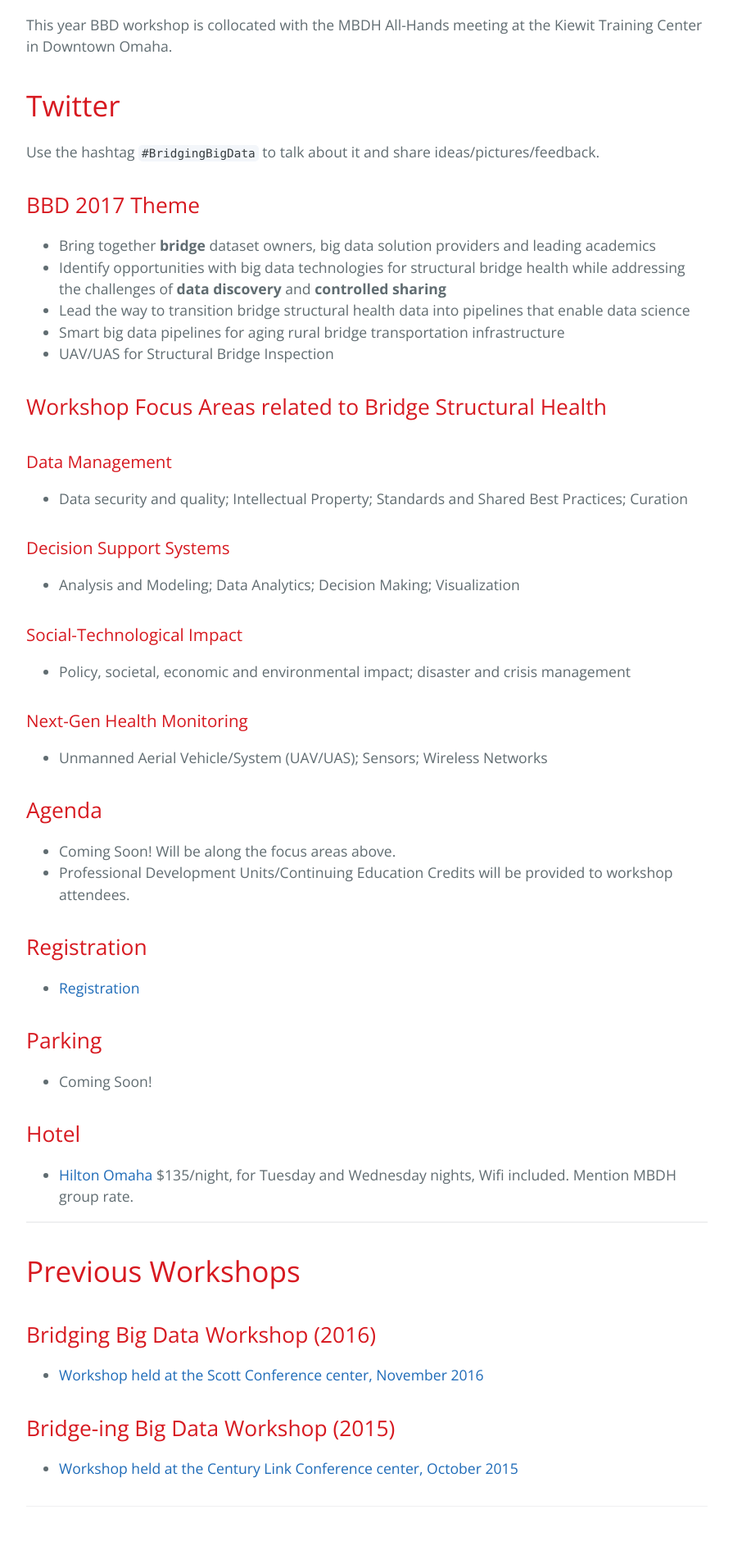
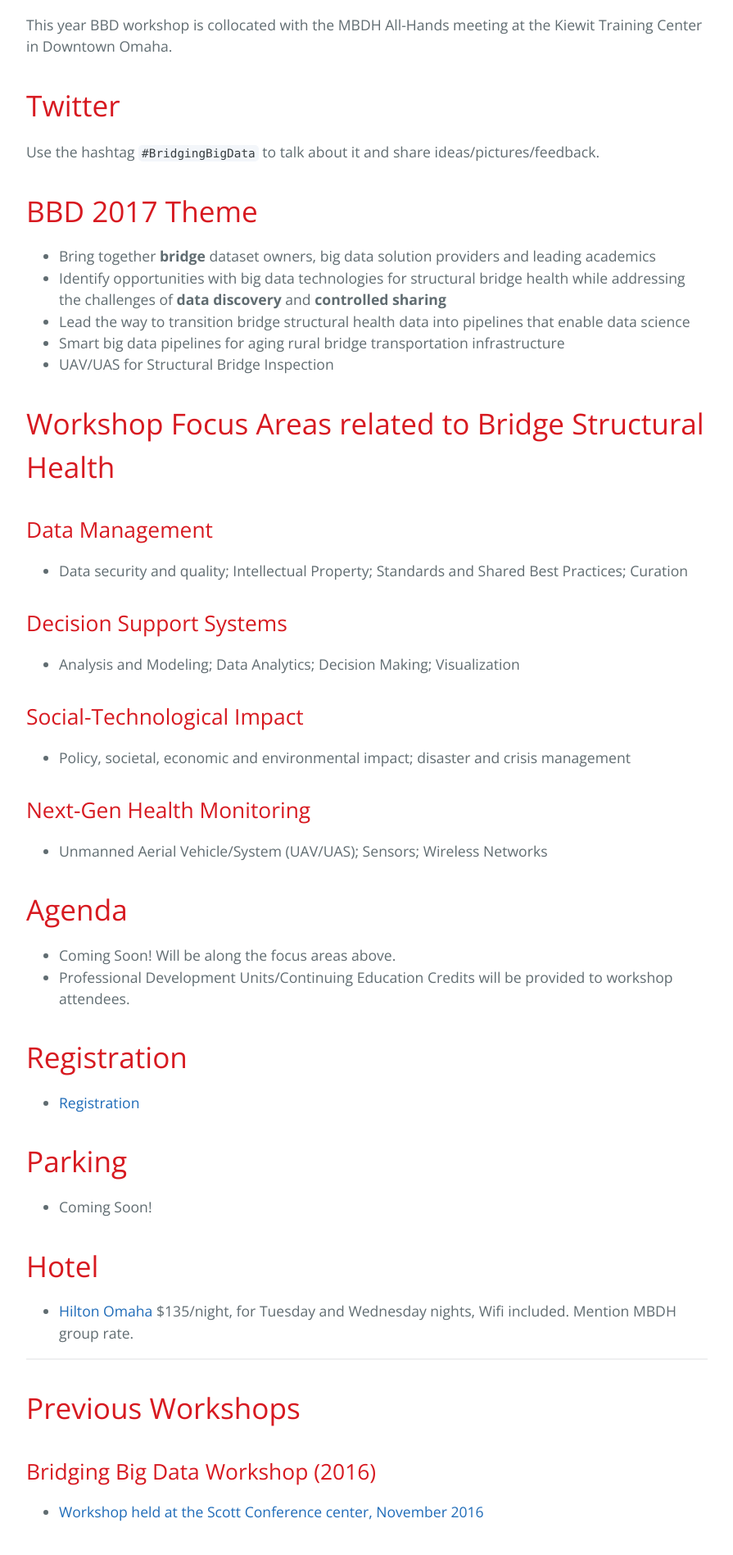
Before and after one commit to BridgingBigData/BridgingBigData.github.io, a Jekyll site: the page built from pages/bbd2017.md, in a window 1280 px wide. Shown: the part 929-2826 px from the top of the page at 82% size, without its empty margins (192-1087 px from the left). Built offline with Jekyll 4.4.1, drawn with Linux system fonts in a browser that asks for light colours.

Commit message:
formatting changes

````diff
--- a/pages/bbd2017.md
+++ b/pages/bbd2017.md
@@ -16,37 +16,37 @@ This year BBD workshop is collocated with the MBDH All-Hands meeting at the Kiew
 # Twitter
 Use the hashtag ```#BridgingBigData``` to talk about it and share ideas/pictures/feedback.
 
-## BBD 2017 Theme
+# BBD 2017 Theme
 - Bring together **bridge** dataset owners, big data solution providers and leading academics
 - Identify opportunities with big data technologies for structural bridge health while addressing the challenges of **data discovery** and **controlled sharing**
 - Lead the way to transition bridge structural health data into pipelines that enable data science
 - Smart big data pipelines for aging rural bridge transportation infrastructure
 - UAV/UAS for Structural Bridge Inspection
 
-## Workshop Focus Areas related to Bridge Structural Health
-### Data Management
+# Workshop Focus Areas related to Bridge Structural Health
+## Data Management
 - Data security and quality; Intellectual Property; Standards and Shared Best Practices; Curation
 
-### Decision Support Systems
+## Decision Support Systems
 - Analysis and Modeling; Data Analytics; Decision Making; Visualization
 
-### Social-Technological Impact
+## Social-Technological Impact
 - Policy, societal, economic and environmental impact; disaster and crisis management
 
-### Next-Gen Health Monitoring
+## Next-Gen Health Monitoring
 - Unmanned Aerial Vehicle/System (UAV/UAS); Sensors; Wireless Networks
 
-## Agenda
+# Agenda
 - Coming Soon! Will be along the focus areas above.
 - Professional Development Units/Continuing Education Credits will be provided to workshop attendees.
 
-## Registration
+# Registration
 - [Registration](https://bridgingbigdata.eventbrite.com)
 
-## Parking
+# Parking
 - Coming Soon!
 
-## Hotel
+# Hotel
 - [Hilton Omaha](https://goo.gl/maps/EmBbtZzCaAC2)
 $135/night, for Tuesday and Wednesday nights, Wifi included. Mention MBDH group rate.
 
````
